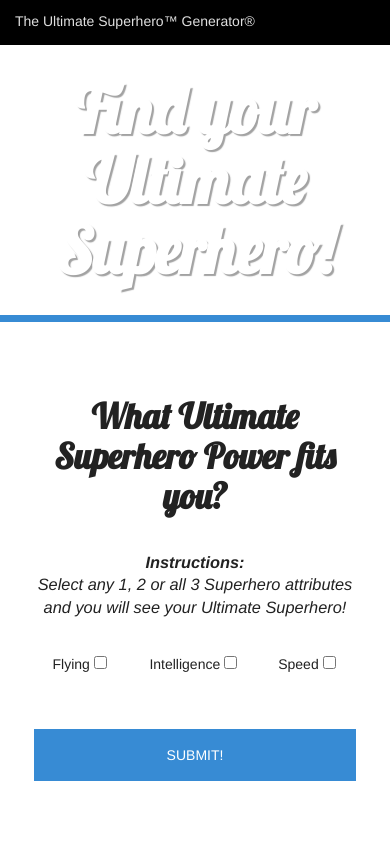
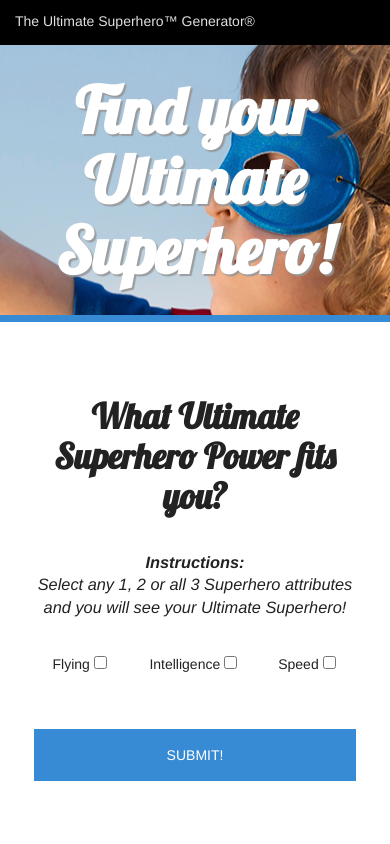
Before and after one commit to ericnation/ultimate-hero, a plain HTML site: page index.html in a window 390 px wide. Shown: the top 844 px of the page. Drawn offline with Linux system fonts and the light colour scheme.

Commit message:
edit image path

```diff
--- a/css/style.css
+++ b/css/style.css
@@ -83,7 +83,7 @@ nav a {
 /***** BANNER ******/
 #banner {
   height: 400px;
-  background: url(img/super-hero-bg-taller.jpg) center repeat-x;
+  background: url(../img/super-hero-bg-taller.jpg) center repeat-x;
   margin-bottom: 35px;
   display: block;
   padding-top: 70px;
@@ -228,7 +228,7 @@ footer p {
 @media only screen and (max-width: 410px) {
   #banner {
     height: 250px;
-    background: url(img/super-hero-bg-taller.jpg) -5000px repeat-x;
+    background: url(../img/super-hero-bg-taller.jpg) -5000px repeat-x;
     margin-bottom: 35px;
     display: block;
     padding-top: 20px;
```
